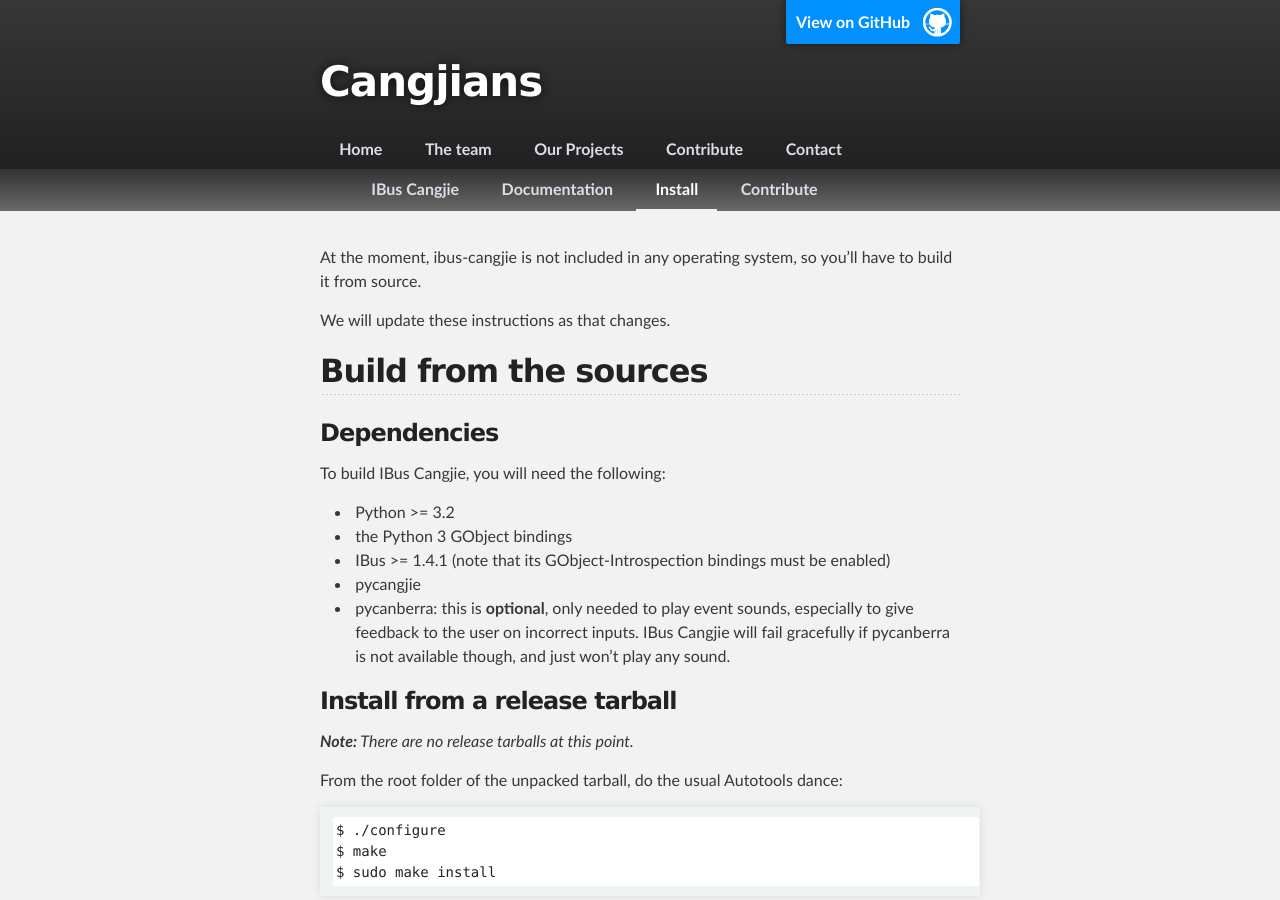
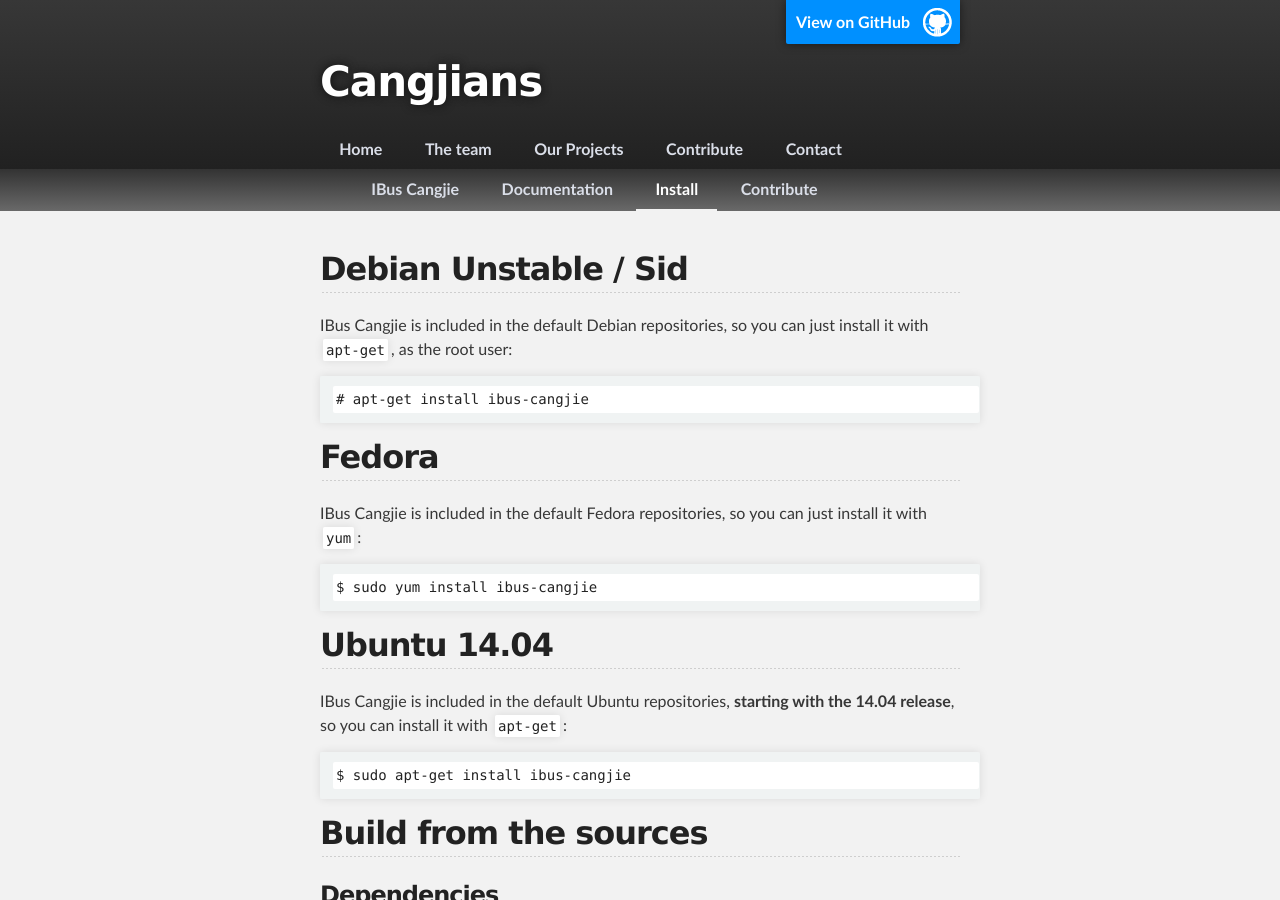
Before and after one commit to brendanhoran/cangjians.github.io, a Jekyll site: the page built from projects/ibus-cangjie/install.md, in a window 1280 px wide and 900 px high. Built offline with Jekyll 4.4.1, drawn with Linux system fonts in a browser that asks for light colours.

Commit message:
Sync the various ibus-cangjie pages
A few things in the ibus-cangjie repo:
- We added install instructions on a few distros
- We now have stable releases

This just brings in these changes, synchronizing the website with the
latest state of ibus-cangjie upstream.

````diff
--- a/projects/ibus-cangjie/install.md
+++ b/projects/ibus-cangjie/install.md
@@ -7,10 +7,32 @@
 sub: install
 ---
 
-At the moment, ibus-cangjie is not included in any operating system, so you'll
-have to build it from source.
+## Debian Unstable / Sid
 
-We will update these instructions as that changes.
+IBus Cangjie is included in the default Debian repositories, so you can just
+install it with `apt-get`, as the root user:
+
+```
+# apt-get install ibus-cangjie
+```
+
+## Fedora
+
+IBus Cangjie is included in the default Fedora repositories, so you can just
+install it with `yum`:
+
+```
+$ sudo yum install ibus-cangjie
+```
+
+## Ubuntu 14.04
+
+IBus Cangjie is included in the default Ubuntu repositories, **starting with
+the 14.04 release**, so you can install it with `apt-get`:
+
+```
+$ sudo apt-get install ibus-cangjie
+```
 
 ## Build from the sources
 
````
Also changed, not shown: projects/ibus-cangjie/index.md (+4 -1 lines).
